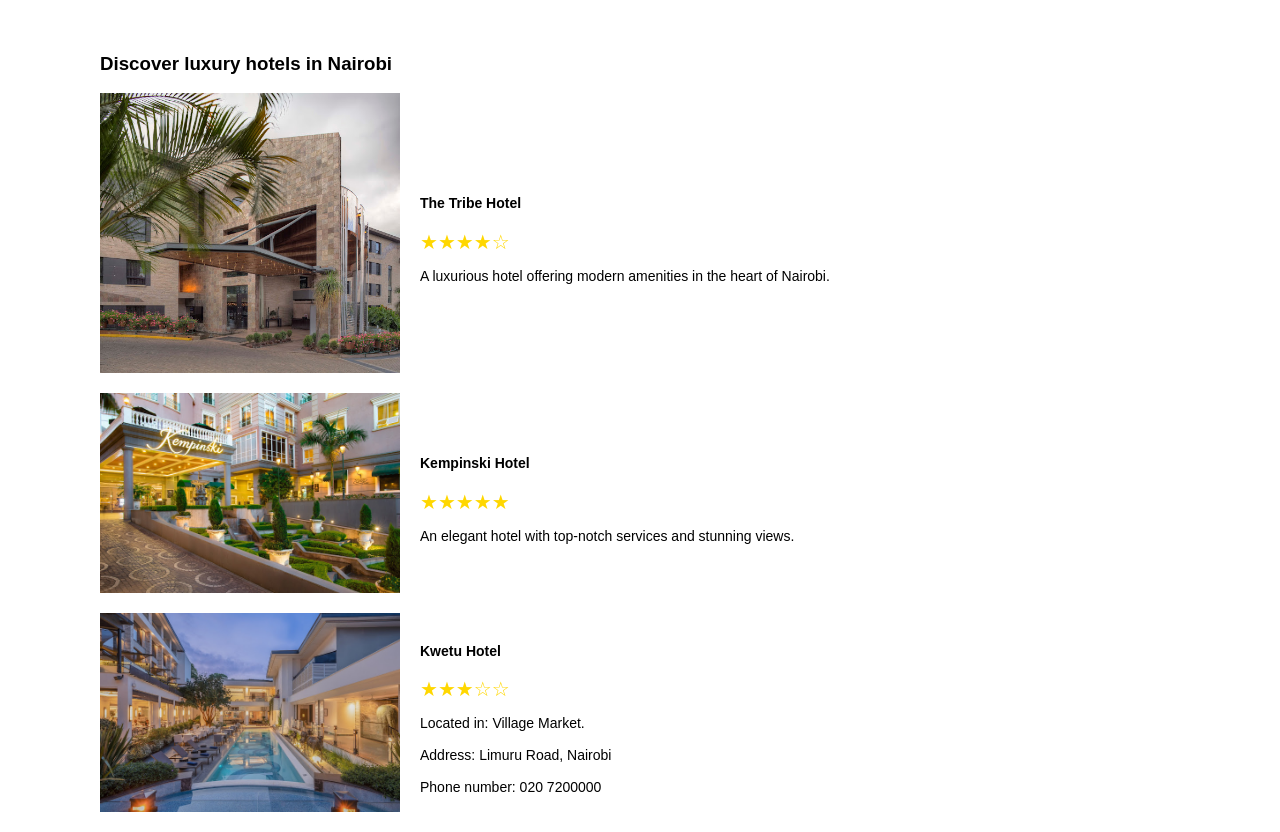
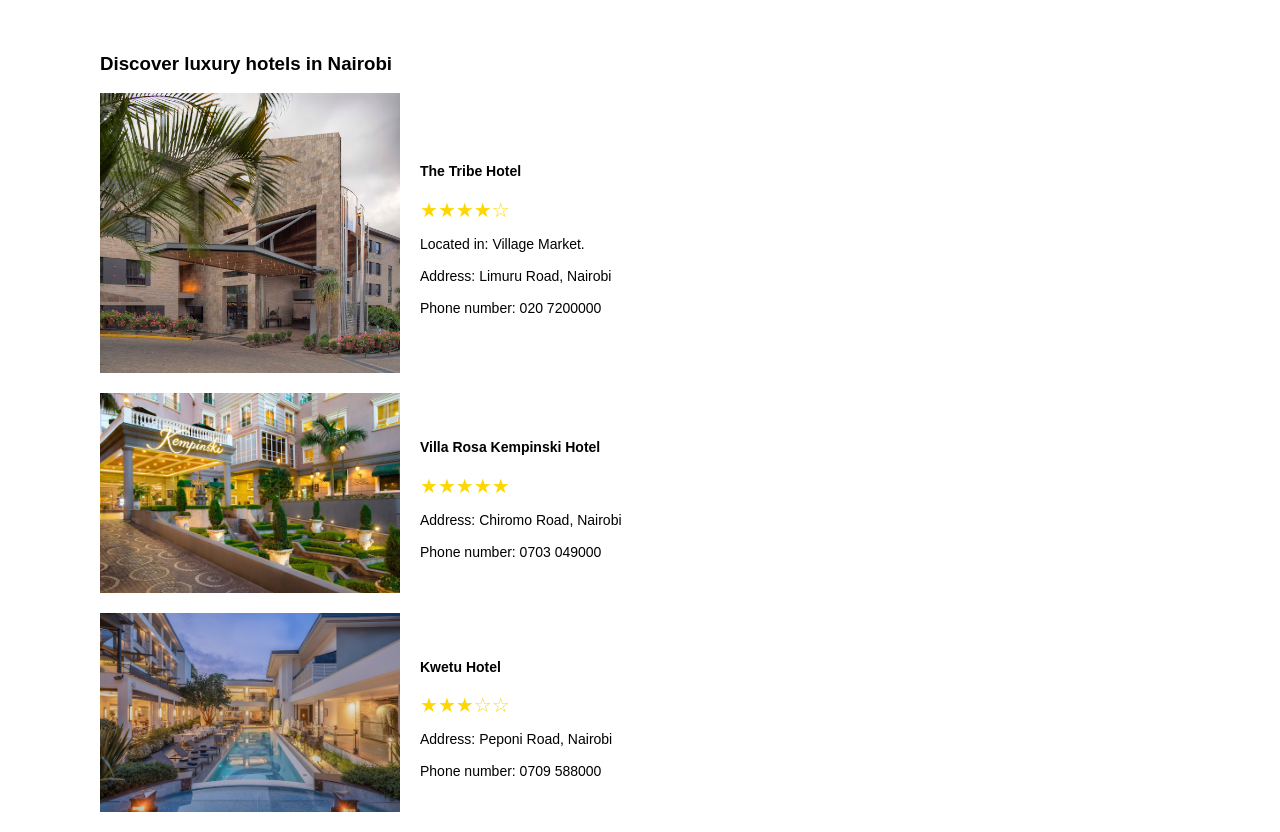
Before and after one commit to Fluffycoal/IT_project1, a plain HTML site: page hotels.html in a window 1280 px wide. Shown: the part 59-891 px from the top of the page. Drawn offline with Linux system fonts and the light colour scheme.

Commit message:
completing adding information about hotels

```diff
--- a/hotels.html
+++ b/hotels.html
@@ -100,15 +100,26 @@
       <div class="hotel-description">
         <h4>The Tribe Hotel</h4>
         <div class="star-rating">★★★★☆</div>
-        <p>A luxurious hotel offering modern amenities in the heart of Nairobi.</p>
+        <div class="hotel-description">
+        <p>Located in: Village Market.
+            <br><br>
+            Address: Limuru Road, Nairobi
+            <br><br>
+            Phone number: 020 7200000</p>
+      </div>
       </div>
     </div>
     <div class="image-text-container">
       <img src="images/kempinski.jpg" class="venue-image" width="300" alt="">
       <div class="hotel-description">
-        <h4>Kempinski Hotel</h4>
+        <h4>Villa Rosa Kempinski Hotel</h4>
         <div class="star-rating">★★★★★</div>
-        <p>An elegant hotel with top-notch services and stunning views.</p>
+        <div class="hotel-description"></div>
+        <p>
+            Address: Chiromo Road, Nairobi
+            <br><br>
+            Phone number: 0703 049000</p>
+      </div>
       </div>
     </div>
     <div class="image-text-container">
@@ -117,11 +128,10 @@
         <h4>Kwetu Hotel</h4>
         <div class="star-rating">★★★☆☆</div>
         <div class="hotel-description">
-        <p>Located in: Village Market.
+        <p>
+            Address: Peponi Road, Nairobi
             <br><br>
-            Address: Limuru Road, Nairobi
-            <br><br>
-            Phone number: 020 7200000
+            Phone number: 0709 588000
             </div>
         </p>
       </div>
```
